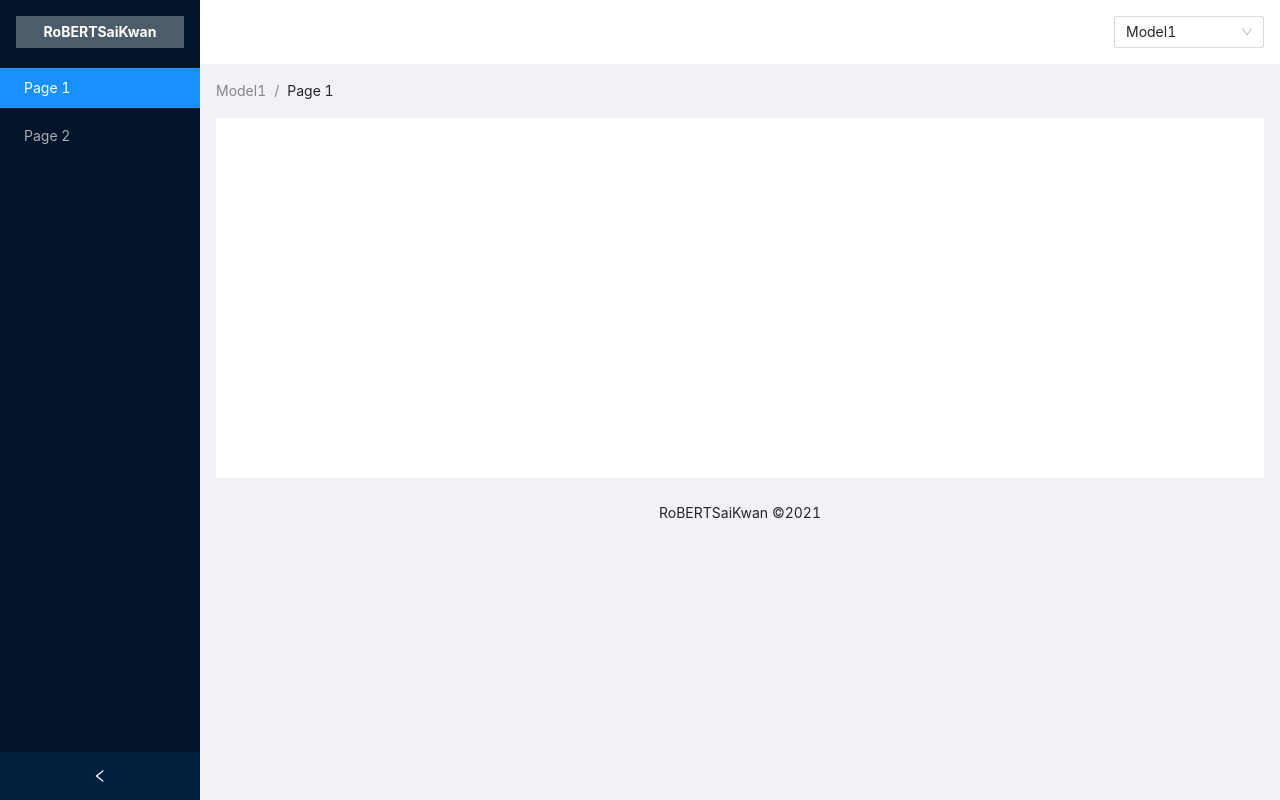
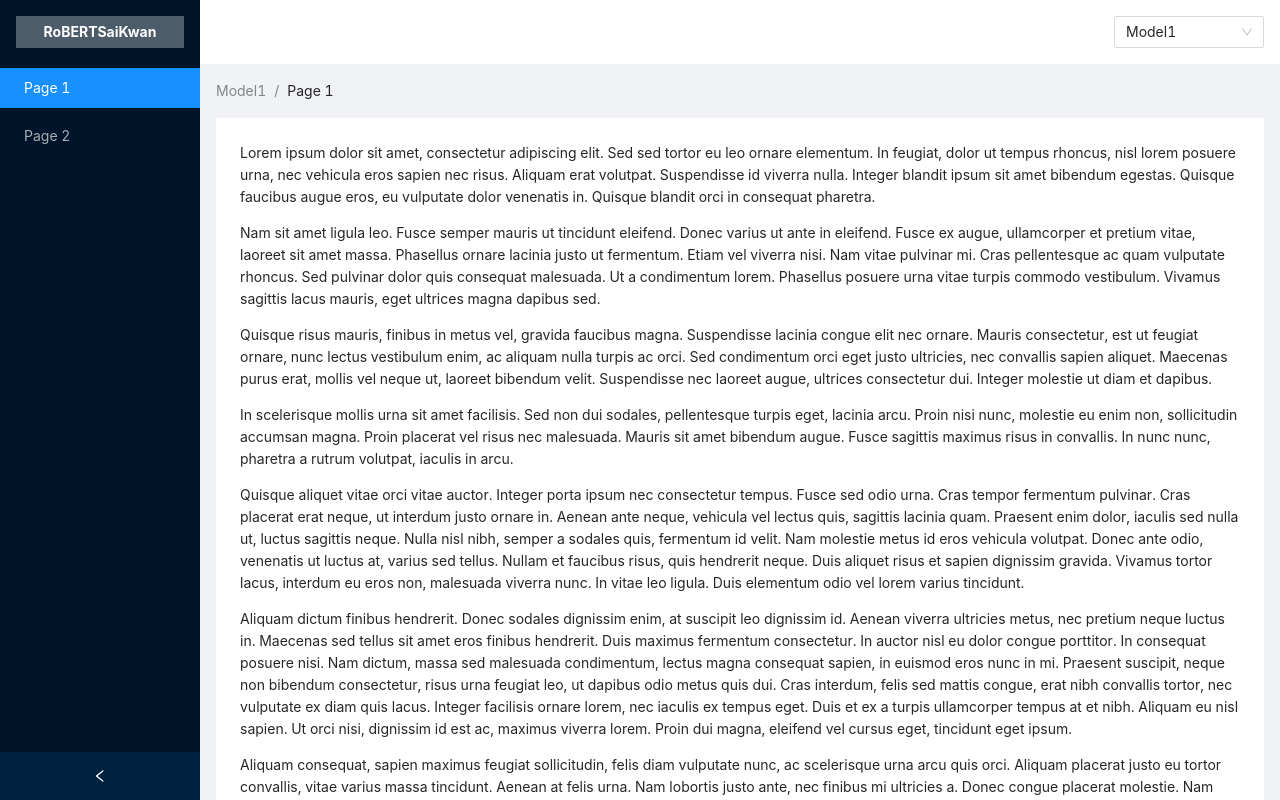
Before and after one commit to rew150/robertsaikwan_frontend, a React (Create React App) app: page / in a window 1280 px wide. Built offline with nearby package versions, Linux system fonts and the light colour scheme.

Commit message:
loremified

```diff
--- a/src/App/App.js
+++ b/src/App/App.js
@@ -46,7 +46,7 @@ function App() {
             <Breadcrumb.Item>{menu}</Breadcrumb.Item>
           </Breadcrumb>
           <div className="site-layout-background site-inner-content">
-            <LoremIpsum paragraphNo={0} />
+            <LoremIpsum paragraphNo={20} />
           </div>
           <Footer className="footer">RoBERTSaiKwan ©2021</Footer>
         </Content>
```
